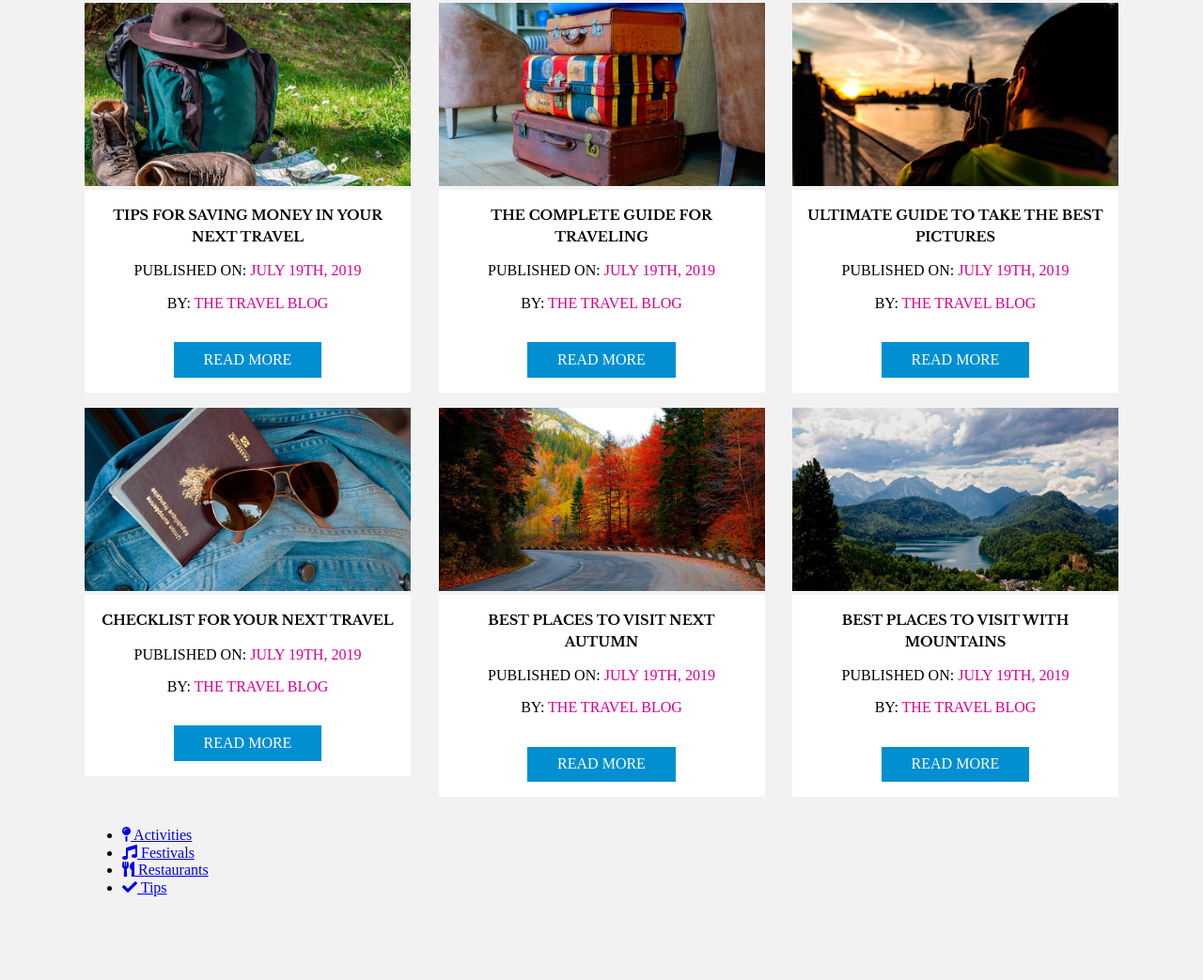
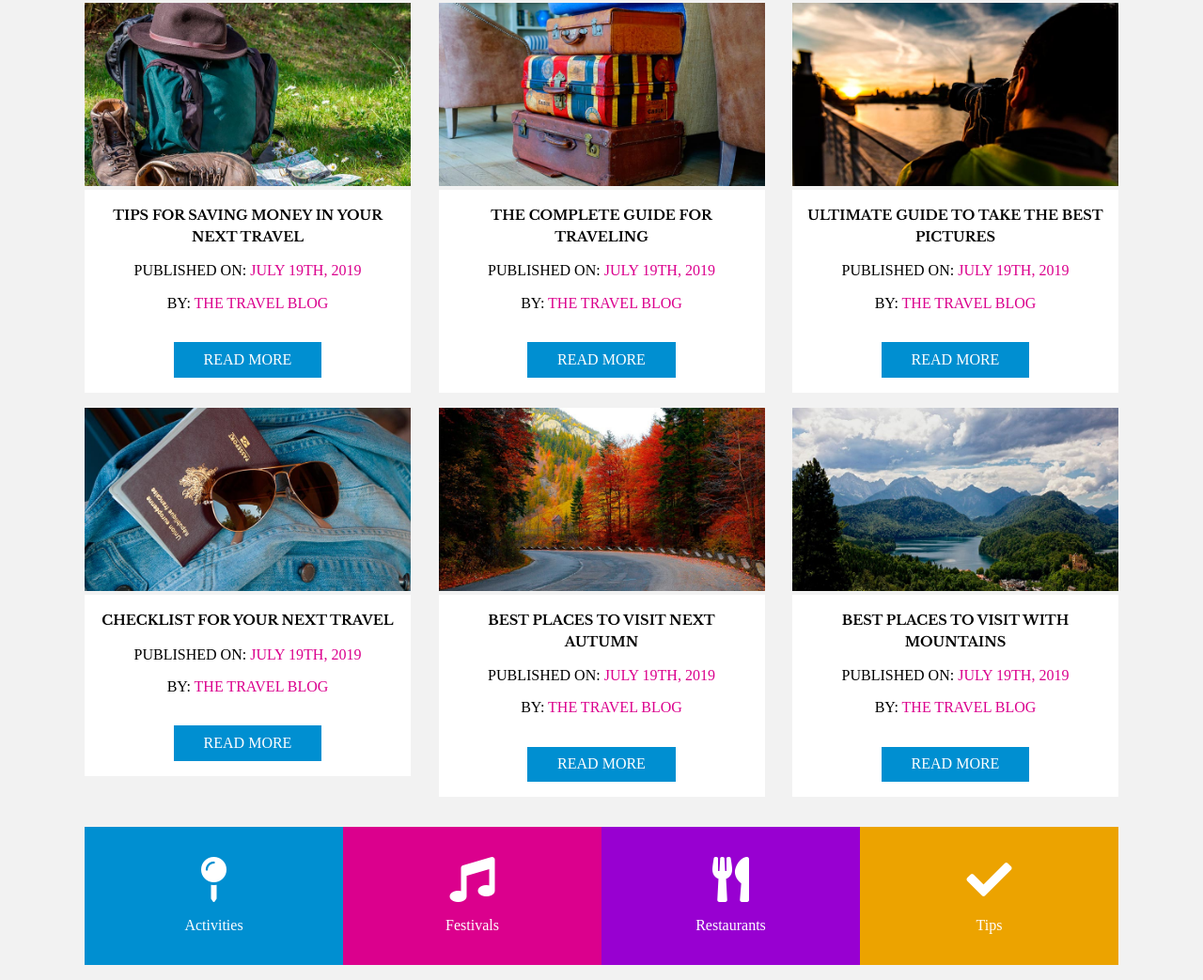
Before and after one commit to Divyarg018/09_building_a_blog_homepage_layout, a plain HTML site: page index.html in a window 1280 px wide. Shown: the part 869-1912 px from the top of the page at 94% size. Before the commit the page ends 1839 px from the top, so only its background shows below. Drawn offline with nearby package versions, Linux system fonts and the light colour scheme.

Commit message:
working with the categories CSS

```diff
--- a/css/style.css
+++ b/css/style.css
@@ -1,3 +1,9 @@
+html {
+    box-sizing: border-box;
+}
+*, *:before, *:after {
+box-sizing: inherit;
+}
 body {
     box-sizing: border-box;
     background-color: #f2f2f2;
@@ -127,3 +133,42 @@ img {
         flex: 0 1 calc(33% - 1rem);
     }
 }
+.categories ul {
+    list-style: none;
+    padding: 0;
+    display: flex;
+    justify-content: space-between;
+    flex-wrap: wrap;
+}
+.categories ul li {
+    flex: 0 0 50%;
+    padding: 2rem;
+}
+@media (min-width:768px){
+    .categories ul li {
+        flex: 0 0 25%;
+    }
+}
+.categories ul li:nth-child(1){
+    background-color: #008fd1;
+}
+.categories ul li:nth-child(2){
+    background-color: #db008d;
+}
+.categories ul li:nth-child(3){
+    background-color: #9800d1;
+}
+.categories ul li:nth-child(4){
+    background-color: #eca300;
+}
+.categories ul li a {
+    color: white;
+    text-decoration: none;
+      display: flex;
+      flex-direction: column;
+      align-items: center;
+  }
+  .categories ul li a i {
+      font-size: 3rem;
+      margin-bottom: 1rem;
+  }
```
